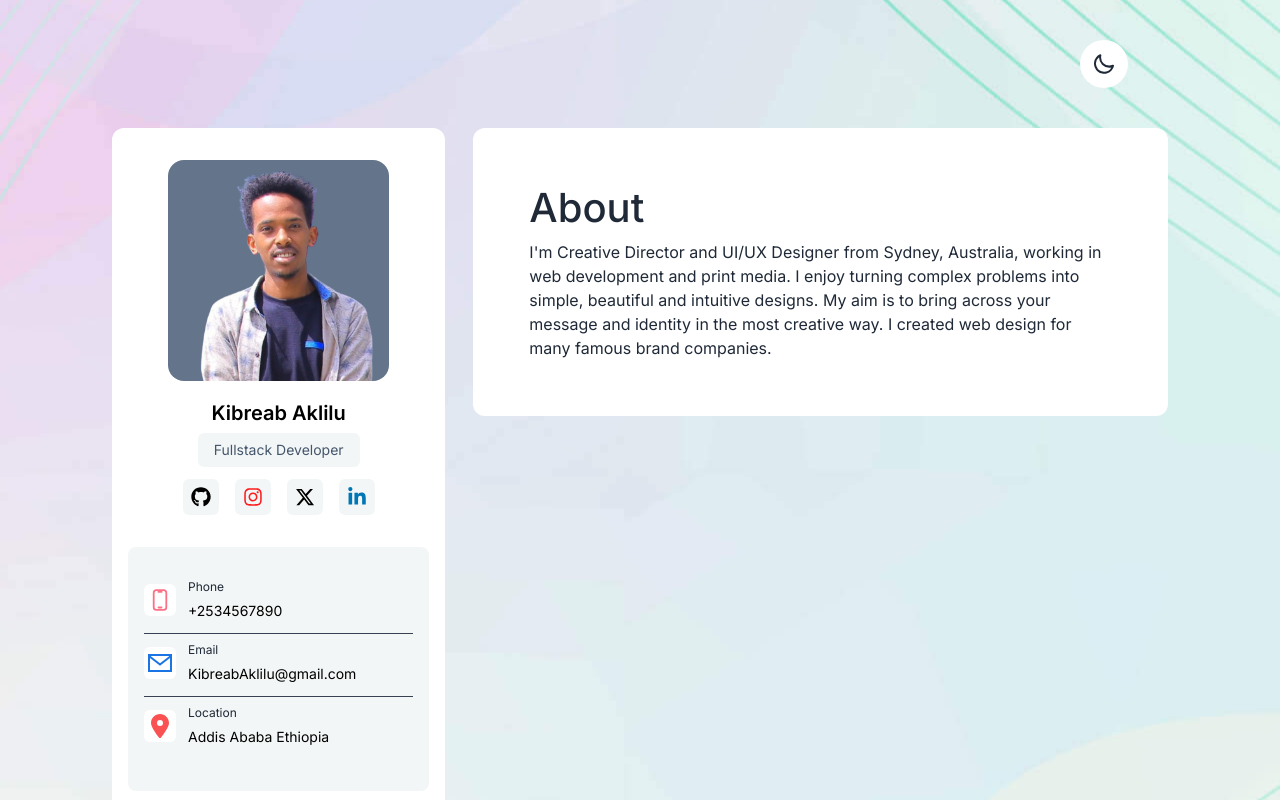
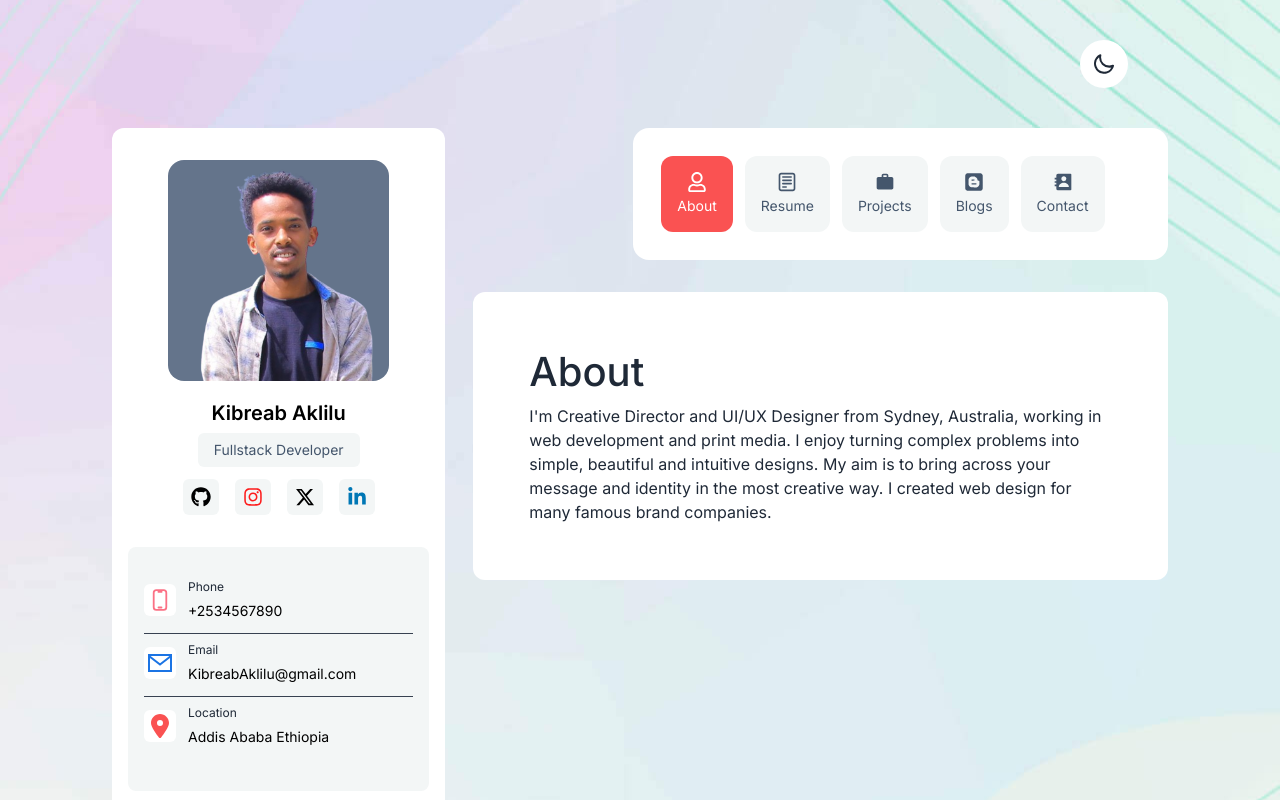
Before and after one commit to Keba777/Latest-Portfolio, a Next.js app: page / in a window 1280 px wide. Shown: the top 800 px of the page. Built offline with nearby package versions, Linux system fonts and the light colour scheme.

Commit message:
Build the NavBar

```diff
--- a/src/app/layout.tsx
+++ b/src/app/layout.tsx
@@ -2,6 +2,8 @@ import type { Metadata } from "next";
 import { Inter } from "next/font/google";
 import "./globals.css";
 import ThemeSwitch from "@/components/ThemeSwitch";
+import NavBar from "@/components/NavBar";
+import Hero from "@/components/Home/Hero";
 
 const inter = Inter({ subsets: ["latin"] });
 
@@ -21,7 +23,15 @@ export default function RootLayout({
         <header className="flex justify-end pr-10 ">
           <ThemeSwitch />
         </header>
-        <main className="pt-10">{children}</main>
+        <main className="pt-10 grid grid-cols-3 gap-7">
+          <aside className="col-span-1">
+            <Hero />
+          </aside>
+          <div className="col-span-2">
+            <NavBar />
+            <div className="pt-8">{children}</div>
+          </div>
+        </main>
       </body>
     </html>
   );
--- a/src/app/page.tsx
+++ b/src/app/page.tsx
@@ -1,15 +1,9 @@
 import About from "@/components/Home/About";
-import Hero from "@/components/Home/Hero";
 
 export default function Home() {
   return (
-    <div className="grid grid-cols-3 gap-7">
-      <div className="col-span-1">
-        <Hero />
-      </div>
-      <div className="col-span-2">
-        <About />
-      </div>
+    <div >
+      <About />
     </div>
   );
 }
--- /dev/null
+++ b/src/components/NavBar.tsx
@@ -0,0 +1,41 @@
+"use client";
+
+import { FaRegUser } from "react-icons/fa";
+import { CgNotes } from "react-icons/cg";
+import { MdWork } from "react-icons/md";
+import { FaBlogger } from "react-icons/fa";
+import { BiSolidContact } from "react-icons/bi";
+import Link from "next/link";
+import { usePathname } from "next/navigation";
+
+const links = [
+  { id: 1, label: "About", href: "/", icon: FaRegUser },
+  { id: 2, label: "Resume", href: "/resume", icon: CgNotes },
+  { id: 3, label: "Projects", href: "/projects", icon: MdWork },
+  { id: 4, label: "Blogs", href: "/blogs", icon: FaBlogger },
+  { id: 5, label: "Contact", href: "/contact", icon: BiSolidContact },
+];
+
+const NavBar = () => {
+  const currentPath = usePathname();
+  return (
+    <nav className="bg-common-white text-body-text rounded-2xl p-7 flex space-x-3 ml-40">
+      {links.map(({ id, label, href, icon: Icon }) => (
+        <Link key={id} href={href} passHref>
+          <span
+            className={`rounded-xl p-4 flex flex-col items-center ${
+              currentPath === href
+                ? "bg-theme-secondary text-white"
+                : "bg-light-black"
+            } hover:bg-theme-secondary hover:text-white  `}
+          >
+            <Icon className="w-5 h-5 mb-1" />
+            <p className="text-sm">{label}</p>
+          </span>
+        </Link>
+      ))}
+    </nav>
+  );
+};
+
+export default NavBar;
```
